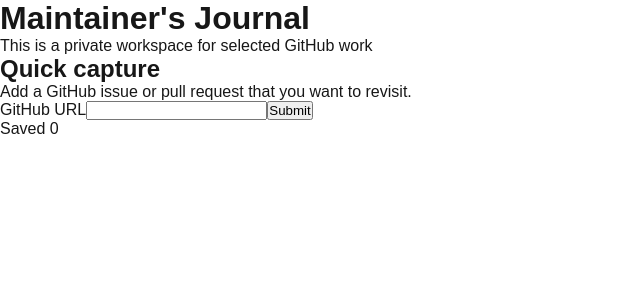
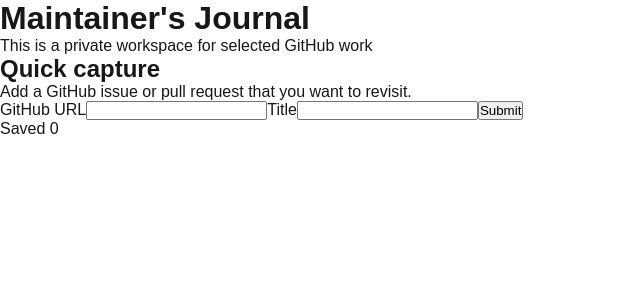
Before and after one commit to Nwakaego-Ego/maintainers-journal, a Next.js app: page / in a window 1280 px wide. Shown: the top 300 px of the page, without its empty margins (0-640 px from the left). Built offline with nearby package versions, Linux system fonts and the light colour scheme.

Commit message:
feat: add optional titles to journal entries

```diff
--- a/src/components/QuickCaptureForm.tsx
+++ b/src/components/QuickCaptureForm.tsx
@@ -7,6 +7,7 @@
   id: string;
   githubUrl: string;
   createdAt: string;
+  title?: string;
 };
 
 export default function QuickCaptureForm() {
@@ -33,10 +34,18 @@
       return;
     }
 
+    const title = formData.get("title");
+    if (typeof title !== "string") {
+      return;
+    }
+
+    const cleanTitle = title.trim();
+
     const entry: JournalEntry = {
       id: crypto.randomUUID(),
       githubUrl,
       createdAt: new Date().toISOString(),
+      title: cleanTitle,
     };
 
     const storedEntries = localStorage.getItem("maintainersJournalEntries");
@@ -59,6 +68,8 @@
       <form onSubmit={handleSubmit}>
         <label htmlFor="github-url">GitHub URL</label>
         <input id="github-url" type="url" name="githubUrl" required={true} />
+        <label htmlFor="title">Title</label>
+        <input name="title" id="title" type="text" />
         <button type="submit">Submit</button>
       </form>
       <p>Saved {journalEntries.length}</p>
@@ -71,7 +82,7 @@
                 target="_blank"
                 rel="noopener noreferrer"
               >
-                {entry.githubUrl}
+                {entry.title || entry.githubUrl}
               </a>
               <p>{new Date(entry.createdAt).toLocaleString()}</p>
             </li>
```
